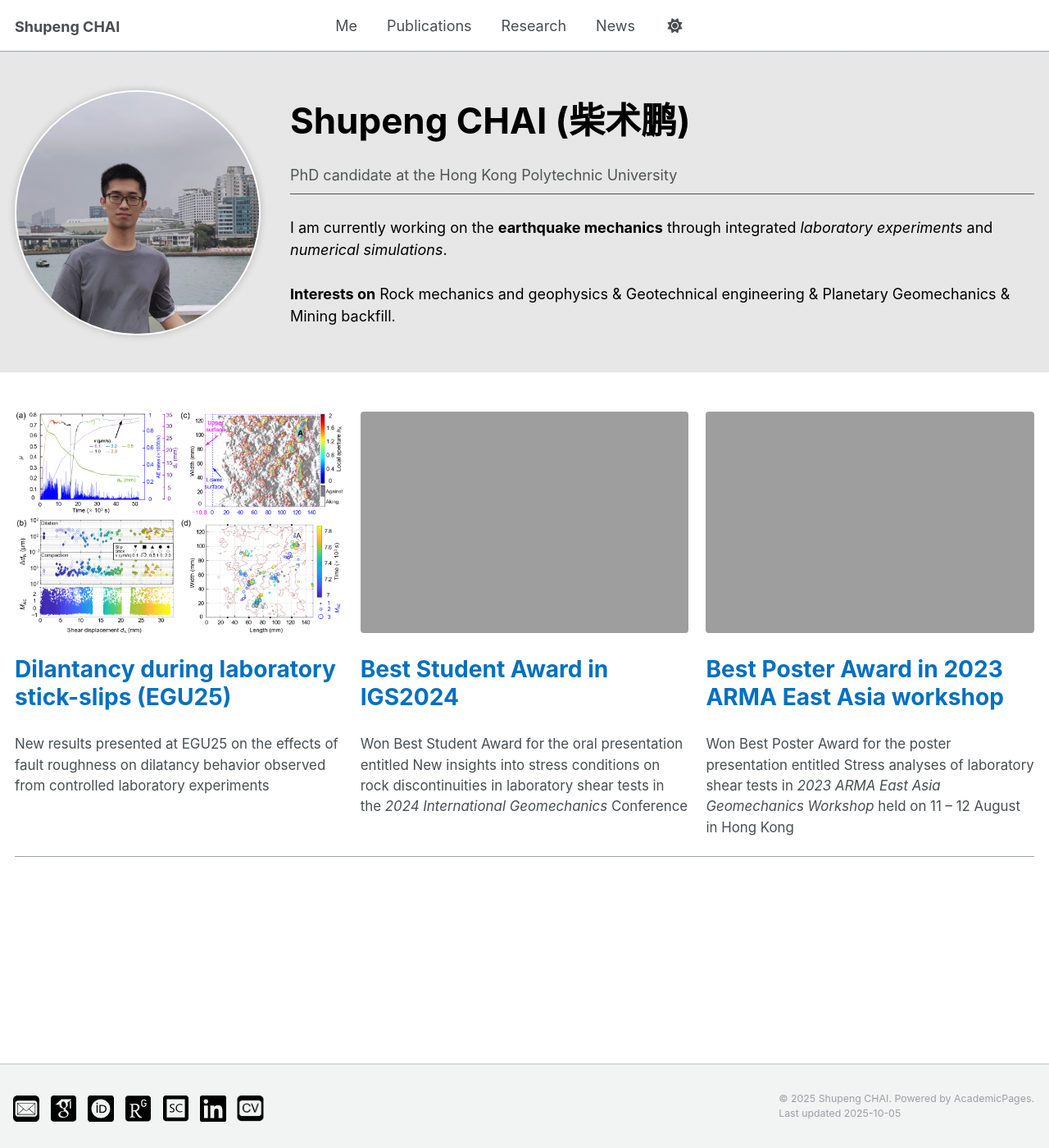
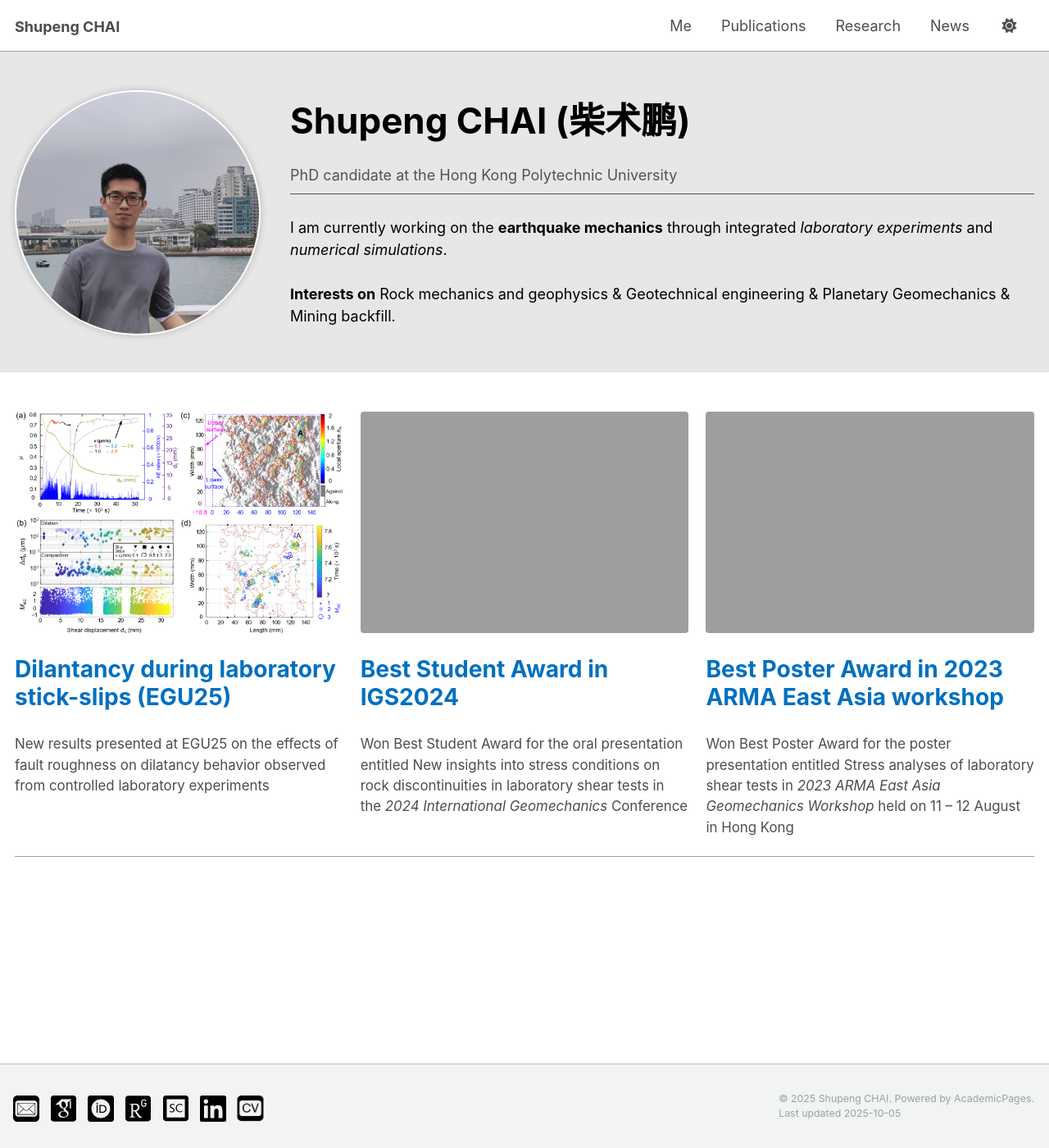
Before and after one commit to spchai/spchai.github.io, a Jekyll site: the page built from _pages/about.md, in a window 1280 px wide and 1400 px high. Shown: the whole window at 82% size. Built offline with Jekyll 4.4.1, drawn with Linux system fonts in a browser that asks for light colours.

Commit message:
Update _navigation.scss

```diff
--- a/_sass/layout/_navigation.scss
+++ b/_sass/layout/_navigation.scss
@@ -176,9 +176,9 @@
   position: relative;
   min-width: 250px;
   background: var(--global-bg-color);
-  display: flex;
-  justify-content: space-between;
-  align-items: center;
+  // display: flex;
+  // justify-content: space-between;
+  // align-items: center;
 
   a {
     display: block;
@@ -210,6 +210,7 @@
     display: flex;
     align-items: center;
     margin-left: auto;
+    justify-content: flex-end;
     width: 70%;
     li {
       display: flex;
```
